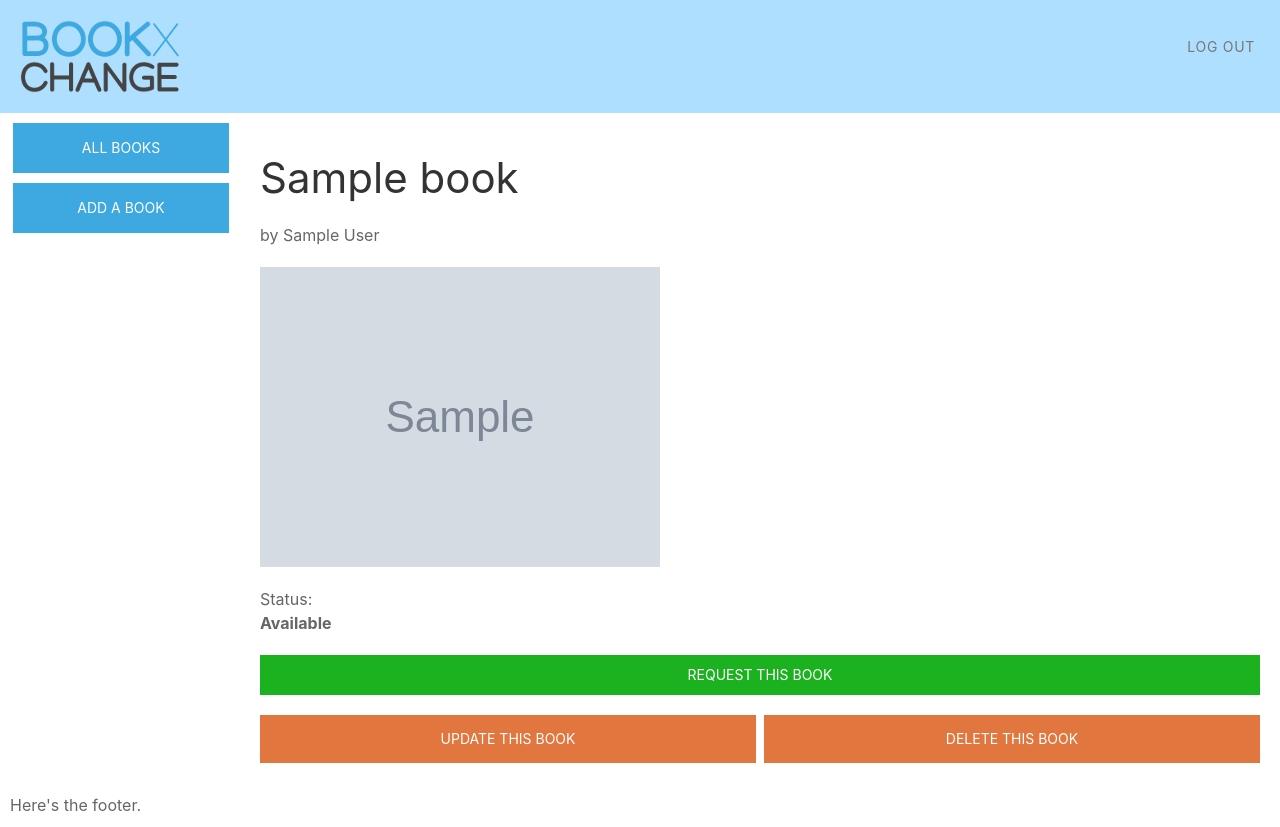
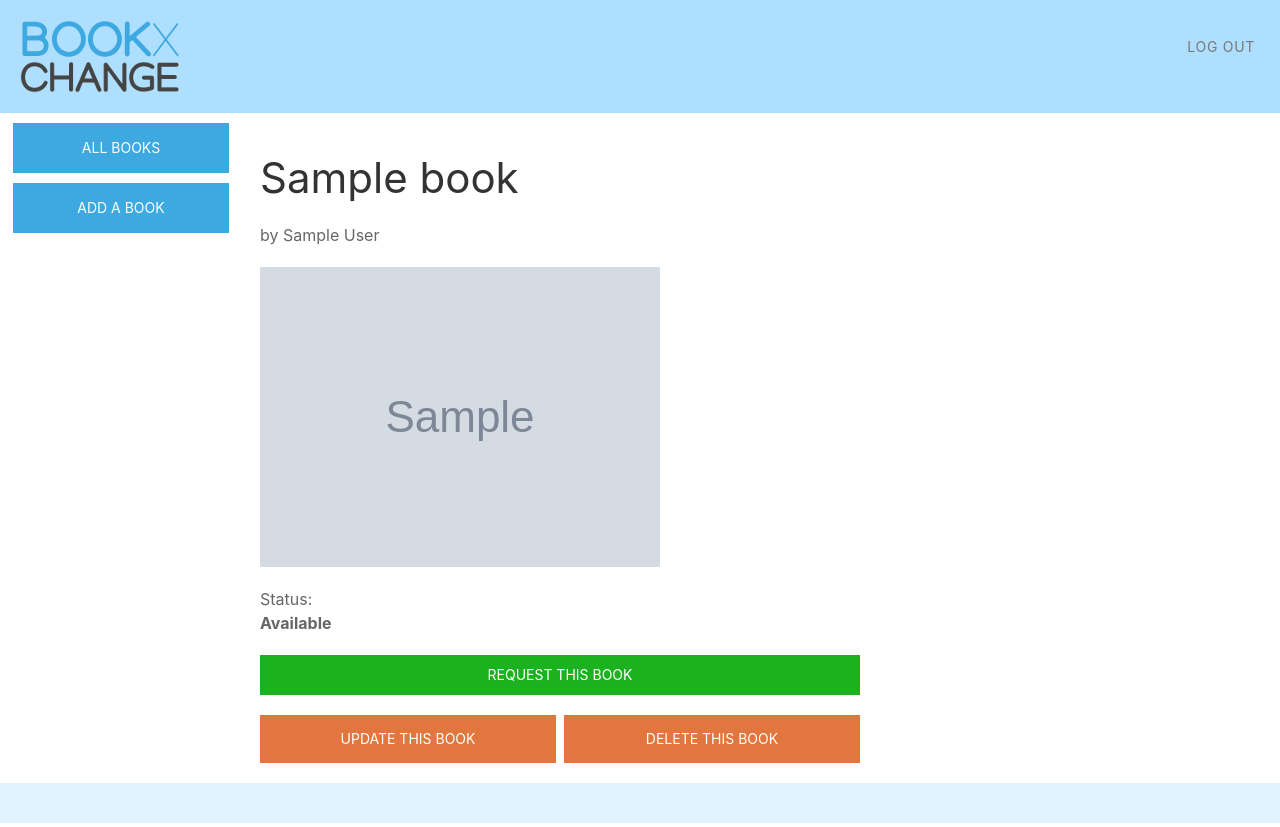
Before and after one commit to CodeHubOrg/bookxchange, a Django app: page /books/1/ in a window 1280 px wide. Run offline with Django 3.2, Linux system fonts and the light colour scheme; a user stored in the database is signed in; tables that the repository leaves empty hold one stand-in row (values such as "Sample post"); grey boxes marked "Sample" are stand-in pictures; some libraries are stand-ins or nearby versions.

Commit message:
style tweaks

```diff
--- a/sass/custom/site.scss
+++ b/sass/custom/site.scss
@@ -26,6 +26,21 @@ $bookrequest: #e13e57;
   header {
       background: #afdfff;
       color: #222;
+  }
+
+  footer {
+    min-height: 20px;
+    background: #e2f3ff;
+  }
+
+  .flex-site {
+    display: flex;
+    min-height: 100vh;
+    flex-direction: column;
+  }
+
+  .flex-site-content {
+    flex: 1;
   }
 
   .flex-container-s {
@@ -58,6 +73,14 @@ $bookrequest: #e13e57;
     flex: 1;
   }
 
+  .maxw600, .uk-button.maxw600, div.maxw600, .book-menu.maxw600, .uk-alert.maxw600 {
+    box-sizing: border-box;
+    width: 100%;
+    @media screen and (min-width: 950px){
+      width: 600px;
+    }
+  }
+
   .logo {
     width: 160px;
     @media screen and (min-width: 768px){
@@ -67,13 +90,31 @@ $bookrequest: #e13e57;
 
   }
 
+  ul.flex-nav-login {
+    @media screen and (min-width: 420px){
+            flex: 0 1 140px;
+            display: flex;
+    }
+  }
+
+  ul.flex-nav-books {
+    display: flex;
+    justify-content: space-around;
+    li {
+      flex: 1;
+    }
+  }
+
+  ul.flex-to-block-l {
+    @media screen and (min-width: 640px){
+          display: block;
+    }
+  }
+
   .nav-login {
     display: block;
     padding: 20px 0;
-      @media screen and (min-width: 420px){
-            flex: 0 1 140px;
-            display: flex;
-      }
+
       li{
         a {
         color: #777;
@@ -85,14 +126,10 @@ $bookrequest: #e13e57;
       li.active a {
         font-weight: bold;
       }
-    }
+  }
 
-    ul.nav-books {
-      display: flex;
-      justify-content: space-around;
-
+  ul.nav-books {
       li {
-        flex: 1;
         margin: 0 3px;
         &.active {
           background: #ccc;
@@ -106,16 +143,11 @@ $bookrequest: #e13e57;
           margin-bottom: 10px;
         }
       }
-      @media screen and (min-width: 640px){
-          display: block;
-      }
+
     }
 
-    ul.nav-bookupdate {
-      display: flex;
-      justify-content: space-around;
+  ul.nav-bookupdate {
       li {
-        flex: 1;
         &:first-child{
           margin-right: 8px;
         }
@@ -126,7 +158,7 @@ $bookrequest: #e13e57;
           color: #fff;
         }
       }
-    }
+  }
 
 
     /** buttons **/
--- a/templates/base.html
+++ b/templates/base.html
@@ -7,7 +7,7 @@
     <link rel="stylesheet" href="{% static 'bookx/css/main.css' %}?{% now 'U' %}">
     </head>
 
-    <body>
+    <body class="flex-site">
 
 
 
@@ -22,7 +22,7 @@
                 {% url 'login' as login %}
 
 
-                <ul class="uk-navbar-nav nav-login">
+                <ul class="uk-navbar-nav nav-login flex-nav-login">
                 {% if not user.is_authenticated %}
                     <li
                      {% if request.get_full_path == register %} class="active" {% endif %}
@@ -40,21 +40,11 @@
     </header>
 
 
-    <main>
+    <main class="flex-site-content">
     {% block main %}
 
    <!--  <div class="uk-container uk-container-expand content" > -->
-
         <section class="content">
-
-
-
-
-
-
-
-
-
         {% block content %}
             {{ content }}
         {% endblock %}
@@ -63,7 +53,7 @@
     {% endblock %}
     </main>
     <footer>
-        Here's the footer.
+
 
     </footer>
 
--- a/templates/books/book_confirm_delete.html
+++ b/templates/books/book_confirm_delete.html
@@ -5,7 +5,7 @@
   {% if book.owner == user or user.is_superuser %}
     <form method="post">{% csrf_token %}
         <p>Are you sure you want to delete "{{ object }}"?</p>
-        <input type="submit" value="Confirm">
+        <input class="uk-button uk-button-bookupdate" type="submit" value="Confirm">
     </form>
   {% else %}
     <p>You are not authorised to delete this book.</p>
--- a/templates/books/book_confirm_loan_item.html
+++ b/templates/books/book_confirm_loan_item.html
@@ -4,7 +4,7 @@
 
       <form method="post">{% csrf_token %}
           <p>Confirm the loan of <em>{{object}}</em> to {{ holder.username }} ?</p>
-          <input type="submit" value="Confirm">
+          <input class="uk-button uk-button-bookupdate" type="submit" value="Confirm">
       </form>
 
   {% endblock %}
--- a/templates/books/book_confirm_request_item.html
+++ b/templates/books/book_confirm_request_item.html
@@ -7,7 +7,7 @@
   {% else %}
     <form method="post">{% csrf_token %}
         <p>Request <em>{{ object.title }}</em> ?</p>
-        <input type="submit" value="Confirm">
+        <input class="uk-button uk-button-bookupdate" type="submit" value="Confirm">
     </form>
   {% endif %}
 
--- a/templates/books/book_confirm_return_item.html
+++ b/templates/books/book_confirm_return_item.html
@@ -17,7 +17,7 @@
         {% else %}
         <p>Make <em>{{ object.title }}</em> available?</p>
         {% endif %}
-        <input type="submit" value="Confirm">
+        <input class="uk-button uk-button-bookupdate" type="submit" value="Confirm">
     </form>
 
   {% else %}
--- a/templates/books/book_detail.html
+++ b/templates/books/book_detail.html
@@ -8,13 +8,13 @@
 
       {% if book.status == 'RQ' %}
 
-        <div class="uk-alert uk-alert-primary"><strong>This book was requested
+        <div class="uk-alert uk-alert-primary maxw600"><strong>This book was requested
           {% if holder %} by
           @{{ holder.username }}{% endif %}</strong>
           {% if date_action != "" %}<p>Date requested:  {{ date|date:"d M Y" }}</p>{% endif %}
         </div>
 
-        <a class="uk-button uk-button-secondary uk-width-1-1" href="{% url 'book_lend_item' pk=book.id %}">Confirm loan
+        <a class="uk-button uk-button-secondary maxw600" href="{% url 'book_lend_item' pk=book.id %}">Confirm loan
           {% if holder %}
           to @{{ holder.username }}
           {% endif %}
@@ -22,13 +22,13 @@
 
       {% elif book.status == 'OL' %}
 
-        <div class="uk-alert uk-alert-primary"><strong>This book is on loan
+        <div class="uk-alert uk-alert-primary maxw600"><strong>This book is on loan
           {% if holder %} to
           @{{ holder.username }}{% endif %}</strong>
           {% if date_action != "" %}<p>Date borrowed:  {{ date|date:"d M Y" }}</p>{% endif %}
         </div>
 
-        <a class="uk-button uk-button-secondary uk-width-1-1" href="{% url 'book_return_item' pk=book.id  %}">
+        <a class="uk-button uk-button-secondary maxw600" href="{% url 'book_return_item' pk=book.id  %}">
           Confirm that book has been returned.
         </a>
 
@@ -66,7 +66,7 @@
   {% if book.status == 'AV' %}
 
     {% if user.is_authenticated %}
-      <a class="uk-button uk-button-secondary uk-width-1-1" href="{% url 'book_request_item' pk=book.id %}">Request this book</a>
+      <a class="uk-button uk-button-secondary maxw600" href="{% url 'book_request_item' pk=book.id %}">Request this book</a>
     {% else %}
       <a href="{% url 'login' %}">Log in to request this book</a>
     {% endif %}
@@ -81,8 +81,8 @@
     <div class="uk-container-expand uk-margin-top">
     {% url 'book_update' pk=book.id as book_update %}
     {% url 'book_delete' pk=book.id as book_delete %}
-    <nav class="book-menu">
-      <ul class="uk-nav nav-bookupdate">
+    <nav class="book-menu maxw600">
+      <ul class="uk-nav nav-bookupdate flex-nav-books">
         <li><a class="uk-button uk-button-bookupdate
         {% if request.get_full_path == book_update %} active{% endif %}"
          href="{% url 'book_update' pk=book.id %}">Update this book</a></li>
--- a/templates/partials/sidebar.html
+++ b/templates/partials/sidebar.html
@@ -4,7 +4,7 @@
 
             {% url 'book_list' as book_list %}
             {% url 'book_new' as book_new %}
-            <ul class="uk-nav nav-books">
+            <ul class="uk-nav nav-books flex-nav-books flex-to-block-l">
 
             <li class="uk-button uk-button-primary pad-15
              {% if request.get_full_path == book_list %}  active {% endif %}"><a href="{% url 'book_list' %}">All books</a></li>
```
Also changed, not shown: static/bookx/css/main.css.
